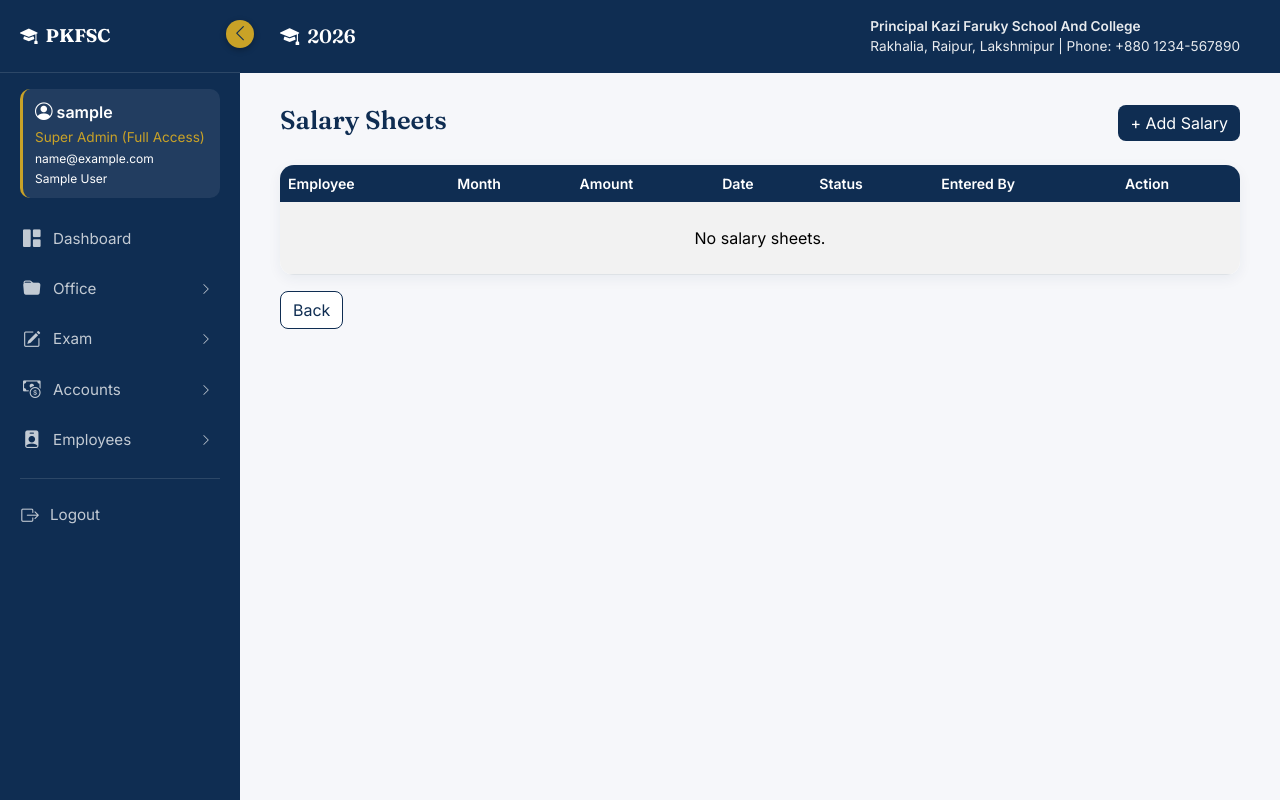
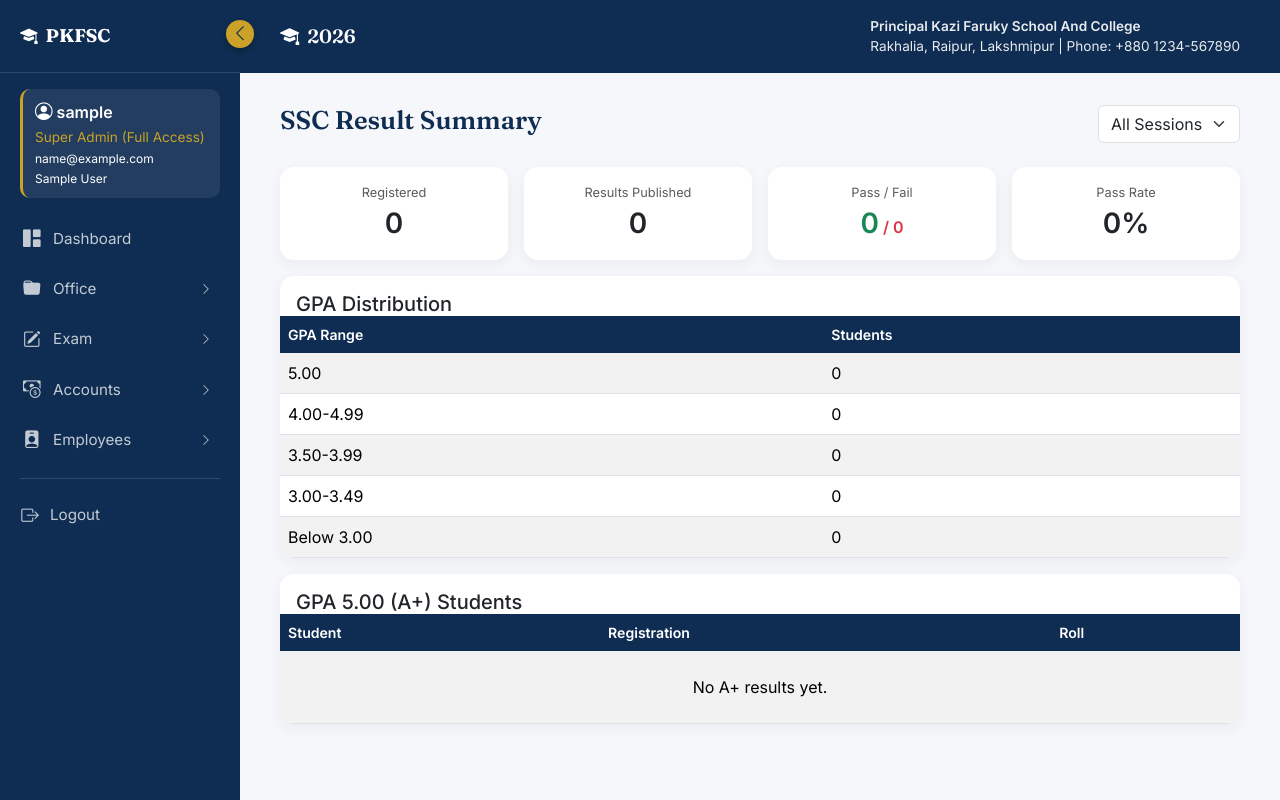
Before and after one commit to riazdzt2025-byte/school-management-system, a Django app: page /results/summary/ in a window 1280 px wide. Run offline with Django 5.2, Linux system fonts and the light colour scheme; the visitor is signed in with stand-in values (Sample User, id 1); data comes from the database, SQL or seed files in the repository; data that the repository does not hold is empty; some libraries are stand-ins or nearby versions.

Commit message:
Fix: Exam SSC Result Summary page was rendering the Salary Sheets template

```diff
--- a/students/templates/students/result_summary.html
+++ b/students/templates/students/result_summary.html
@@ -1,39 +1,80 @@
 {% extends 'students/base.html' %}
 
-{% block title %}Salary Sheets - {{ block.super }}{% endblock %}
+{% block title %}SSC Result Summary - {{ block.super }}{% endblock %}
+
+{% block print_subtitle %}SSC Result Summary{% endblock %}
 
 {% block content %}
-<div class="page-header">
-    <div><h1>Salary Sheets</h1></div>
-    {% if perms.students.add_salarysheet %}
-    <a href="{% url 'add_salary_sheet' %}" class="btn btn-navy">+ Add Salary</a>
-    {% endif %}
+<div class="page-header d-print-none">
+    <div><h1>SSC Result Summary</h1></div>
+    <form method="GET" class="d-flex gap-2">
+        <select name="session" class="form-select" onchange="this.form.submit()">
+            <option value="">All Sessions</option>
+            {% for item in sessions %}
+            <option value="{{ item }}" {% if item == selected_session %}selected{% endif %}>{{ item }}</option>
+            {% endfor %}
+        </select>
+    </form>
+</div>
+
+<div class="row g-3 mb-3">
+    <div class="col-6 col-md-3">
+        <div class="table-card p-3 text-center">
+            <div class="text-muted" style="font-size:0.8rem;">Registered</div>
+            <div class="fs-3 fw-bold">{{ total_registered }}</div>
+        </div>
+    </div>
+    <div class="col-6 col-md-3">
+        <div class="table-card p-3 text-center">
+            <div class="text-muted" style="font-size:0.8rem;">Results Published</div>
+            <div class="fs-3 fw-bold">{{ total_published }}</div>
+        </div>
+    </div>
+    <div class="col-6 col-md-3">
+        <div class="table-card p-3 text-center">
+            <div class="text-muted" style="font-size:0.8rem;">Pass / Fail</div>
+            <div class="fs-3 fw-bold text-success">{{ pass_count }}<span class="text-danger fs-6"> / {{ fail_count }}</span></div>
+        </div>
+    </div>
+    <div class="col-6 col-md-3">
+        <div class="table-card p-3 text-center">
+            <div class="text-muted" style="font-size:0.8rem;">Pass Rate</div>
+            <div class="fs-3 fw-bold">{{ pass_rate }}%</div>
+        </div>
+    </div>
+</div>
+
+<div class="table-card mb-3">
+    <div class="p-3 pb-0"><h5 class="mb-0">GPA Distribution</h5></div>
+    <div class="table-responsive">
+        <table class="table table-striped mb-0">
+            <thead><tr><th>GPA Range</th><th>Students</th></tr></thead>
+            <tbody>
+                {% for range, count in gpa_buckets.items %}
+                <tr><td>{{ range }}</td><td>{{ count }}</td></tr>
+                {% endfor %}
+            </tbody>
+        </table>
+    </div>
 </div>
 
 <div class="table-card">
-    <table class="table table-striped mb-0">
-        <thead>
-            <tr><th>Employee</th><th>Month</th><th>Amount</th><th>Date</th><th>Status</th><th>Entered By</th><th>Action</th></tr>
-        </thead>
-        <tbody>
-            {% for salary in salaries %}
-            <tr>
-                <td>{{ salary.employee.name }}</td>
-                <td>{{ salary.month }}</td>
-                <td>৳ {{ salary.amount }}</td>
-                <td>{{ salary.date }}</td>
-                <td>{{ salary.get_status_display }}</td>
-                <td>{{ salary.created_by.username|default:'-' }}</td>
-                <td>
-                    {% if perms.students.change_salarysheet %}<a href="{% url 'edit_salary_sheet' salary.pk %}" class="btn btn-sm btn-outline-navy">Edit</a>{% endif %}
-                    {% if perms.students.delete_salarysheet %}<a href="{% url 'delete_salary_sheet' salary.pk %}" class="btn btn-sm btn-outline-danger">Delete</a>{% endif %}
-                </td>
-            </tr>
-            {% empty %}
-            <tr><td colspan="7" class="text-center py-4">No salary sheets.</td></tr>
-            {% endfor %}
-        </tbody>
-    </table>
+    <div class="p-3 pb-0"><h5 class="mb-0">GPA 5.00 (A+) Students</h5></div>
+    <div class="table-responsive">
+        <table class="table table-striped mb-0">
+            <thead><tr><th>Student</th><th>Registration</th><th>Roll</th></tr></thead>
+            <tbody>
+                {% for result in a_plus_students %}
+                <tr>
+                    <td>{{ result.ssc_registration.student.name }}</td>
+                    <td>{{ result.ssc_registration.registration_number }}</td>
+                    <td>{{ result.ssc_registration.roll_number }}</td>
+                </tr>
+                {% empty %}
+                <tr><td colspan="3" class="text-center py-4">No A+ results yet.</td></tr>
+                {% endfor %}
+            </tbody>
+        </table>
+    </div>
 </div>
-<a href="{% url 'finance_dashboard' %}" class="btn btn-outline-navy mt-3">Back</a>
 {% endblock %}
```
